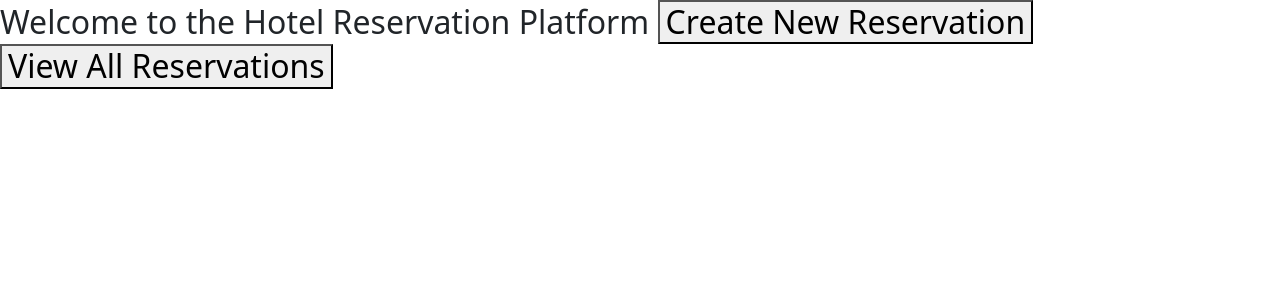
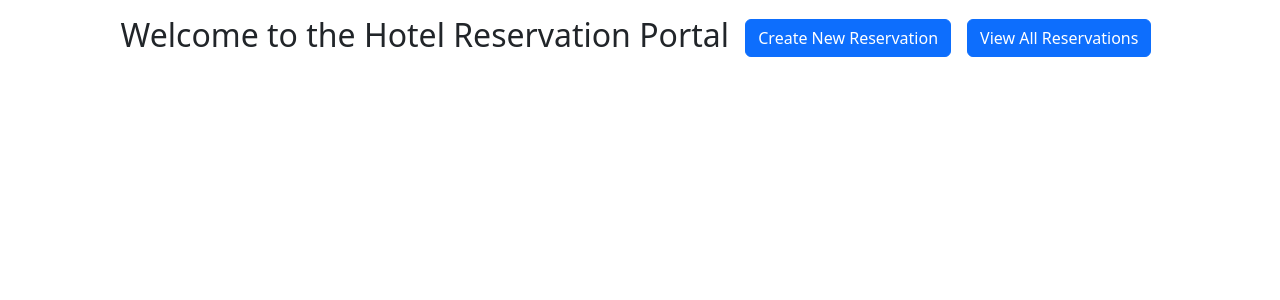
Before and after one commit to pheyboer/hotel-app, an Angular app: page / in a window 1280 px wide. Shown: the top 300 px of the page. Built offline with nearby package versions, Linux system fonts and the light colour scheme.

Commit message:
styled the home component

```diff
--- a/src/app/app.component.html
+++ b/src/app/app.component.html
@@ -1,2 +1,4 @@
 
-<router-outlet></router-outlet>
+<div class="container">
+  <router-outlet></router-outlet>
+</div>
--- a/src/app/home/home.component.html
+++ b/src/app/home/home.component.html
@@ -1,8 +1,11 @@
-<div>
-
-<h2>Welcome to the Hotel Reservation Platform
-  <button [routerLink]="['/new']">Create New Reservation</button>
-  <button [routerLink]="['/list']">View All Reservations</button>
-</h2>
-
+<div class="text-center my-3">
+  <h2>
+    Welcome to the Hotel Reservation Portal
+    <button class="btn btn-primary mx-2" [routerLink]="['/new']">
+      Create New Reservation
+    </button>
+    <button class="btn btn-primary mx-2" [routerLink]="['/list']">
+      View All Reservations
+    </button>
+  </h2>
 </div>
```
